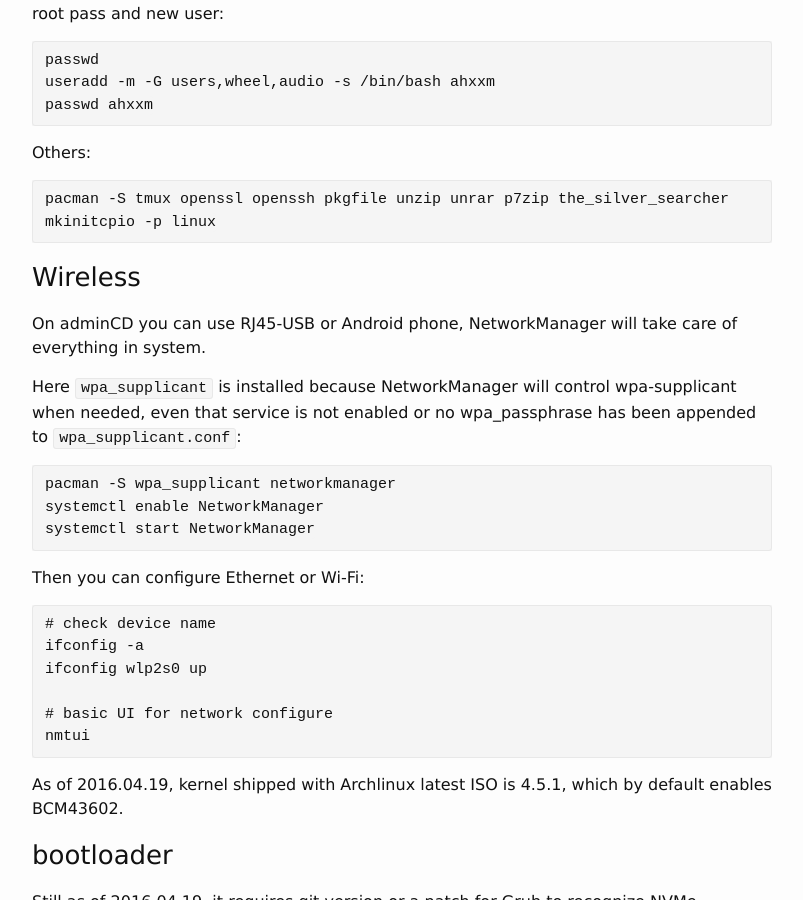
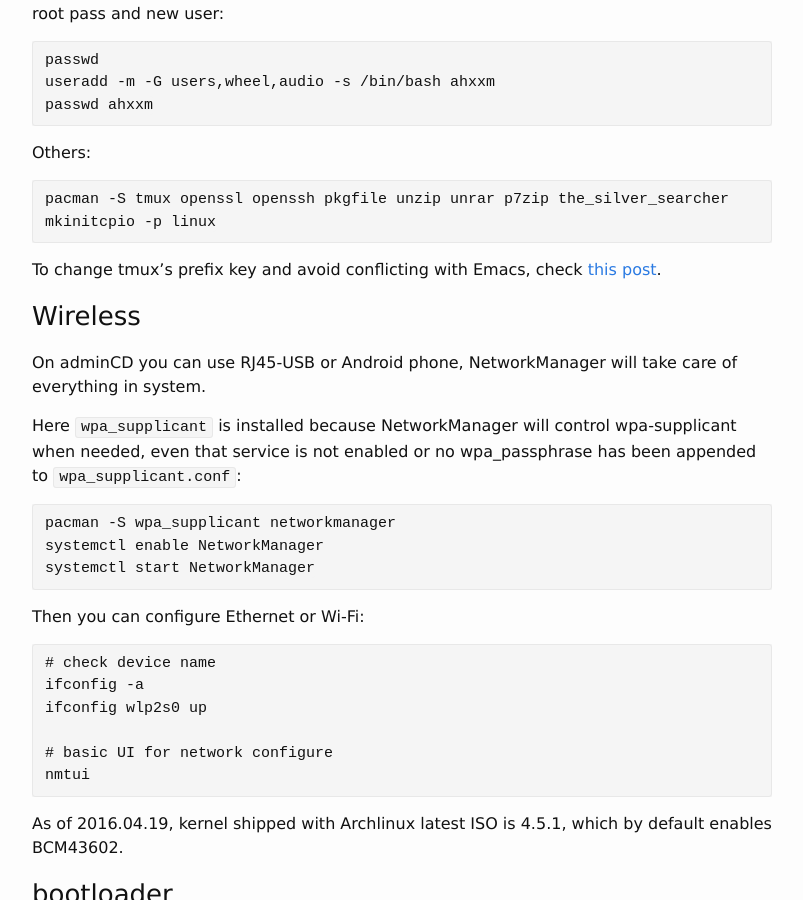
Before and after one commit to ahxxm/ahxxm.github.io, a Jekyll site: the page built from _posts/2016-04-19-arch-xps-9550-en.md, in a window 1280 px wide and 900 px high, scrolled down 3890 px. Shown: the whole window, without its empty margins (238-1041 px from the left). Built offline with Jekyll 4.4.1, drawn with Linux system fonts in a browser that asks for light colours.

Commit message:
tmux prefix change

```diff
--- a/_posts/2016-04-19-arch-xps-9550-en.md
+++ b/_posts/2016-04-19-arch-xps-9550-en.md
@@ -174,6 +174,8 @@ Others:
 
     pacman -S tmux openssl openssh pkgfile unzip unrar p7zip the_silver_searcher
     mkinitcpio -p linux
+
+To change tmux's prefix key and avoid conflicting with Emacs, check [this post](http://www.hamvocke.com/blog/a-guide-to-customizing-your-tmux-conf/).
 
 ### Wireless
 
```
